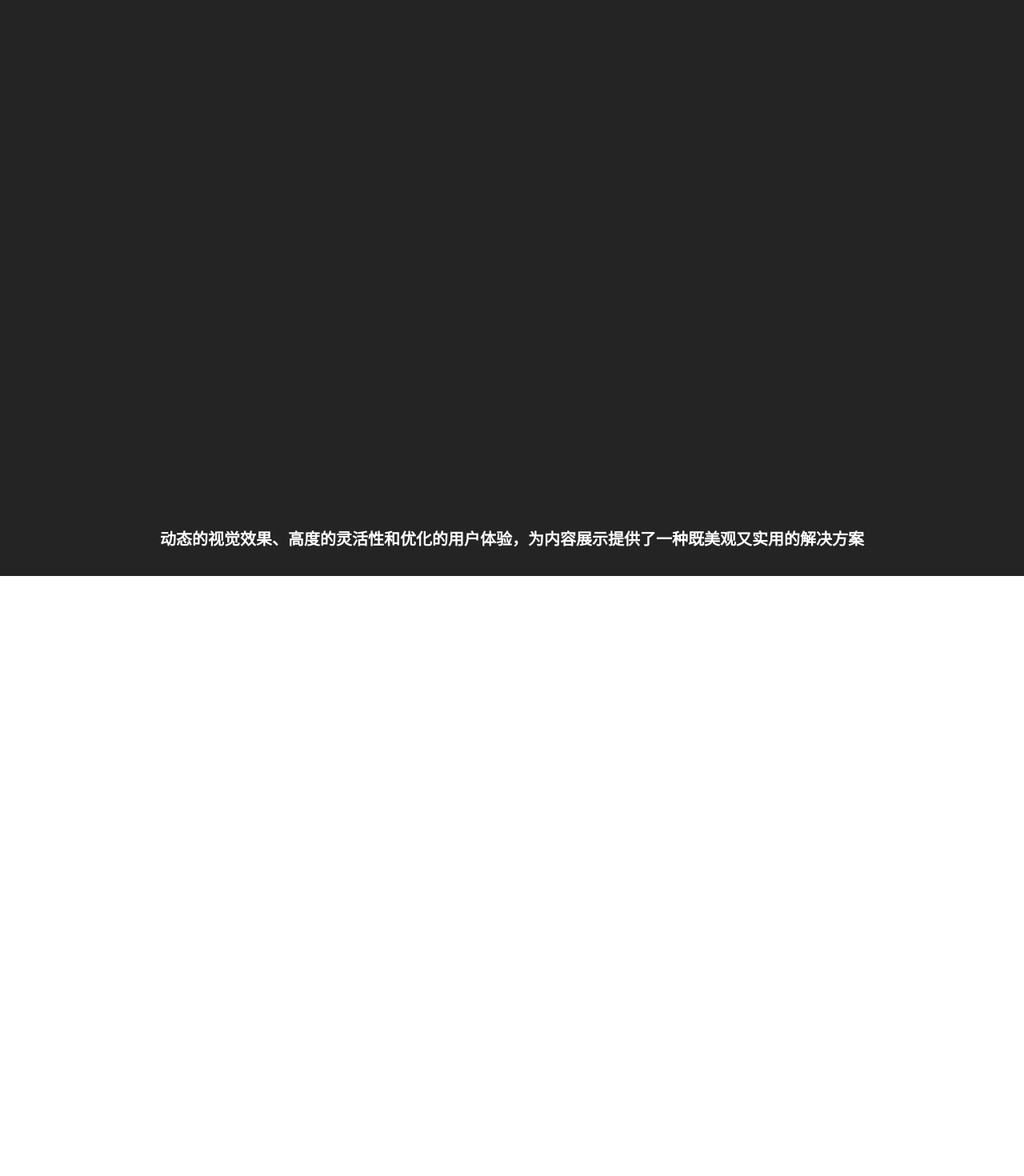
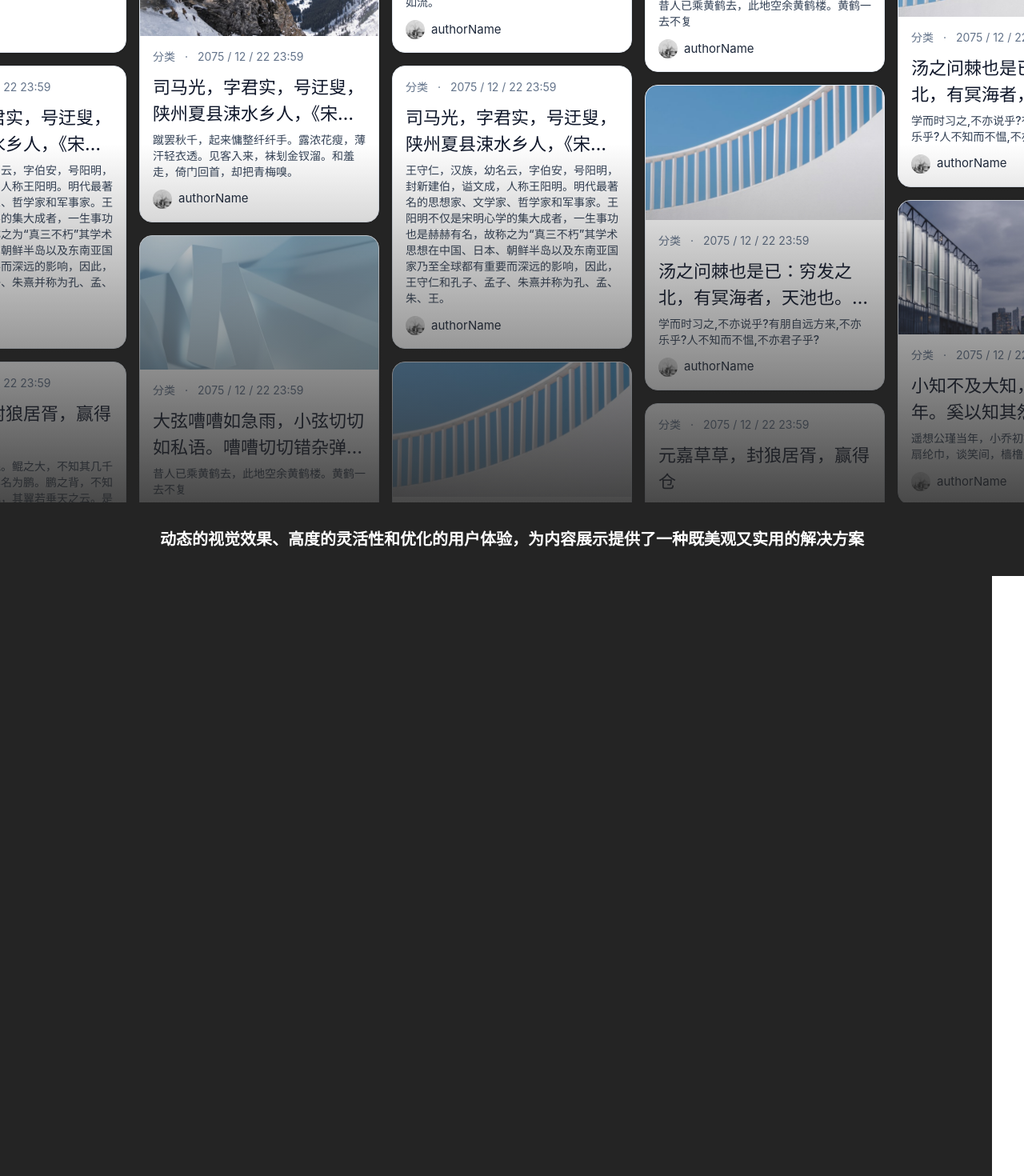
Before and after one commit to Joy-Valley/blog-official-website, a Vue app: page / in a window 1280 px wide. Shown: the part 2960-4430 px from the top of the page at 80% size. Built offline with nearby package versions, Linux system fonts and the light colour scheme.

Commit message:
修改部分样式

```diff
--- a/src/views/HomeView.vue
+++ b/src/views/HomeView.vue
@@ -91,18 +91,18 @@ onMounted(() => {
 
 
   gsap.registerEffect({
-    name: "fadeOut",
-    effect: (targets:any) => {
+    name: 'fadeOut',
+    effect: (targets: any) => {
       return gsap.from(targets, {
-        y:-20,
-        opacity:0,
-        stagger:0.3,
-        duration:2
-      });
+        y: -20,
+        opacity: 0,
+        stagger: 0.3,
+        duration: 2
+      })
     },
     //default:{stagger:0.3},
     extendTimeline: true
-  });
+  })
 
   const tl1 = gsap.timeline()
   tl1
@@ -125,7 +125,7 @@ onMounted(() => {
       duration: 2,
       text: '使用 Vue3 + Nuxt.js + Tailwind CSS + ShadcnUI 开发',
       ease: 'none'
-    },'<')
+    }, '<')
     //标题2
     .fromTo('#title2', {
       duration: '',
@@ -136,7 +136,7 @@ onMounted(() => {
       text: '博客界面',
       newClass: 'font-semibold text-indigo-600',
       ease: 'none'
-    },'-=1')
+    }, '-=1')
     //查看Demo按钮
     .from('#btn-lookDemo', {
       y: 50,
@@ -162,51 +162,51 @@ onMounted(() => {
     end: 'bottom -500',
     pin: true,
     //markers: true,
-    id: 'sc2',
+    id: 'sc2'
   })
   const tl2 = gsap.timeline({
-  scrollTrigger:{
+    scrollTrigger: {
       trigger: '#sc2',
       start: 'top 20%',
       end: 'bottom top',
-    markers:true,
-    scrub: 2,
+      markers: true,
+      scrub: 2
     }
   })
-tl2.fromTo('#pc', { y: -100,scale:1.4 }, { y: 0,scale:1,duration:3})
-  .fromTo('#pc', { x: 300 }, { x: 40,delay:0.3,duration:2})
-  .fromTo('#ip', { x: 900 }, { x: -80,duration:5,ease: "power1.inOut"}, '<')
-  .fromTo('#pe', { x: 900 }, { x: -120,duration:5,ease: "power1.inOut"},'-=0.4')
-  .from('#title-sc2',{y:20,opacity:0,stagger:0.2,duration:2})
+  tl2.fromTo('#pc', { y: -100, scale: 1.4 }, { y: 0, scale: 1, duration: 3 })
+    .fromTo('#pc', { x: 300 }, { x: 40, delay: 0.3, duration: 2 })
+    .fromTo('#ip', { x: 900 }, { x: -80, duration: 5, ease: 'power1.inOut' }, '<')
+    .fromTo('#pe', { x: 900 }, { x: -120, duration: 5, ease: 'power1.inOut' }, '-=0.4')
+    .from('#title-sc2', { y: 20, opacity: 0, stagger: 0.2, duration: 2 })
 
-  //瀑布流动画
-  ScrollTrigger.create({
-    trigger: '#sc3',
-    start: 'top',
-    end: 'bottom',
-    pin: true,
-    //markers: true,
-    id: 'sc3',
-  })
-  const tl3 = gsap.timeline({
-    scrollTrigger:{
-      trigger:'#sc3',
-      start:'top 80%',
-      end:'bottom 70%',
-      scrub:2,
-      //markers:true
-    }
-  })
-  tl3
-    .from('#card', {
-      y: -100,
-      scale: 0.8,
-      opacity: 0,
-      stagger: 0.1,
-      ease: 'power1.inOut',
-      duration: 2
-    })
-    .fadeOut('#title-pb','-=2')
+  // //瀑布流动画
+  // ScrollTrigger.create({
+  //   trigger: '#sc3',
+  //   start: 'top',
+  //   end: 'bottom',
+  //   pin: true,
+  //   //markers: true,
+  //   id: 'sc3'
+  // })
+  // const tl3 = gsap.timeline({
+  //   scrollTrigger: {
+  //     trigger: '#sc3',
+  //     start: 'top 80%',
+  //     end: 'bottom 70%',
+  //     scrub: 2
+  //     //markers:true
+  //   }
+  // })
+  // tl3
+  //   .from('#card', {
+  //     y: -100,
+  //     scale: 0.8,
+  //     opacity: 0,
+  //     stagger: 0.1,
+  //     ease: 'power1.inOut',
+  //     duration: 2
+  //   })
+  //   .fadeOut('#title-pb', '-=2')
 
 
   //SSR动画
@@ -216,27 +216,27 @@ tl2.fromTo('#pc', { y: -100,scale:1.4 }, { y: 0,scale:1,duration:3})
     end: 'bottom -200',
     pin: true,
     //markers:true,
-    id: 'sc4',
+    id: 'sc4'
   })
   const tl4 = gsap.timeline({
-    scrollTrigger:{
-      trigger:'#sc4',
-      start:'top 40%',
-      end:'bottom 60%',
-      scrub:2,
-      id:'ssr',
+    scrollTrigger: {
+      trigger: '#sc4',
+      start: 'top 40%',
+      end: 'bottom 60%',
+      scrub: 2,
+      id: 'ssr'
       //markers:true,
     }
   })
   tl4
     .fadeOut('#title-ssr')
-    .from('#img-ssr',{
+    .from('#img-ssr', {
       x: -50,
       scale: 0.5,
       opacity: 0,
       stagger: 0.3,
       ease: 'power1.inOut',
-      duration:3
+      duration: 3
     })
 
   //markDown
@@ -245,49 +245,51 @@ tl2.fromTo('#pc', { y: -100,scale:1.4 }, { y: 0,scale:1,duration:3})
     start: 'top top',
     end: 'bottom -200',
     pin: true,
+    id: 'sc5'
     //markers:true,
   })
   const tl5 = gsap.timeline({
-    scrollTrigger:{
-      trigger:'#sc5',
-      start:'top 60%',
-      end:'bottom 40%',
-      scrub:1,
+    scrollTrigger: {
+      trigger: '#sc5',
+      start: 'top 60%',
+      end: 'bottom 40%',
+      scrub: 1
       //markers:true,
     }
   })
   tl5
-    .from('#img-mkd',{
-      x:100,
-      opacity:0,
-      scale:1.2,
-      ease:"power2.out"
+    .from('#img-mkd', {
+      x: 100,
+      opacity: 0,
+      scale: 1.2,
+      ease: 'power2.out'
     })
-    .from('#title-mkd',{
-      x:50,
-      opacity:0,
-      stagger:0.2,
+    .from('#title-mkd', {
+      x: 50,
+      opacity: 0,
+      stagger: 0.2
     })
 
   //个性化配色动画
   ScrollTrigger.create({
+    id: 'sc6',
     trigger: '#sc6',
     start: 'top',
     end: 'bottom -200',
-    pin: true,
+    pin: true
     //markers:true
   })
-  gsap.to("#sc6-dark", {
-    scrollTrigger:{
-      trigger:'#sc6',
-      start:'top 40%',
-      end:'bottom 70%',
-      scrub:1,
+  gsap.to('#sc6-dark', {
+    scrollTrigger: {
+      trigger: '#sc6',
+      start: 'top 40%',
+      end: 'bottom 70%',
+      scrub: 1
       //markers:true,
     },
-    clipPath: "ellipse(100% 120% at 50% 0%)",
+    clipPath: 'ellipse(100% 120% at 50% 0%)',
     duration: 1, // 你可以根据需要调整动画的持续时间
-    ease: "power1.inOut"
+    ease: 'power1.inOut'
   })
 
   //所用技术动画
@@ -296,19 +298,19 @@ tl2.fromTo('#pc', { y: -100,scale:1.4 }, { y: 0,scale:1,duration:3})
     start: 'top -50',
     end: 'bottom -200',
     //markers:true,
-    pin:true
+    pin: true
   })
   const tl9 = gsap.timeline({
-    scrollTrigger:{
-      trigger:'#sc9',
-      start:'top 70%',
-      end:'bottom 30%',
-      scrub:2,
+    scrollTrigger: {
+      trigger: '#sc9',
+      start: 'top 70%',
+      end: 'bottom 30%',
+      scrub: 2
       //markers:true,
     }
   })
-  tl9.fromTo('#img-logo', { scale: 0.7,y:100 }, { scale: 1,y:0,duration:2,ease: "power1.in"})
-    .from('#title-js',{scale:0.7, opacity:0,duration:1,ease: 'power3.Out'},'-=1')
+  tl9.fromTo('#img-logo', { scale: 0.7, y: 100 }, { scale: 1, y: 0, duration: 2, ease: 'power1.in' })
+    .from('#title-js', { scale: 0.7, opacity: 0, duration: 1, ease: 'power3.Out' }, '-=1')
 
   //结尾
   ScrollTrigger.create({
@@ -316,18 +318,18 @@ tl2.fromTo('#pc', { y: -100,scale:1.4 }, { y: 0,scale:1,duration:3})
     start: 'top top',
     end: 'bottom -100',
     //markers:true,
-    pin:true
+    pin: true
   })
-  gsap.from('#title-sj',{
-    scrollTrigger:{
-      trigger:'#sc10',
-      start:'top 70%',
-      end:'bottom 50%',
-      scrub:2,
+  gsap.from('#title-sj', {
+    scrollTrigger: {
+      trigger: '#sc10',
+      start: 'top 70%',
+      end: 'bottom 50%',
+      scrub: 2
     },
-    y:-20,
-    opacity:0,
-    stagger:0.3
+    y: -20,
+    opacity: 0,
+    stagger: 0.3
   })
 })
 
@@ -354,7 +356,8 @@ tl2.fromTo('#pc', { y: -100,scale:1.4 }, { y: 0,scale:1,duration:3})
     <!--响应式-->
     <div id="sc2" class="min-h-[900px] py-8">
       <div class="flex flex-col items-center gap-3 py-8">
-        <div id="title-sc2" class="text-5xl leading-normal font-bold text-transparent bg-clip-text bg-gradient-to-r from-cyan-500 to-blue-500">
+        <div id="title-sc2"
+             class="text-5xl leading-normal font-bold text-transparent bg-clip-text bg-gradient-to-r from-sky-500 to-indigo-500">
           响应式设计
         </div>
         <div id="title-sc2" class="text-2xl font-semibold">一站适配，无缝体验</div>
@@ -379,8 +382,17 @@ tl2.fromTo('#pc', { y: -100,scale:1.4 }, { y: 0,scale:1,duration:3})
           <div id="title-pb" class="text-2xl font-semibold text-gray-100">创意无限，内容流动</div>
         </div>
         <div class="absolute left-1/2 -translate-x-1/2 flex w-fit gap-4">
-          <div v-for="index in 7" :key="index" class="flex flex-col gap-4 w-[300px] odd:mt-6">
-            <ArticleCard v-for="j in 4" :key="j" :article="articleList[Math.floor(Math.random() * 10)]" />
+          <div v-for="index in 3" :key="index" class="flex flex-col gap-4 w-[300px] odd:mt-6">
+            <ArticleCard v-for="j in 4" :key="j" class="article-card" :article="articleList[Math.floor(Math.random() * 10)]" />
+          </div>
+          <div class="flex flex-col gap-4 w-[300px] odd:mt-6">
+            <ArticleCard class="article-card" id="main-card" :article="articleList[Math.floor(Math.random() * 10)]" />
+            <ArticleCard class="article-card" :article="articleList[Math.floor(Math.random() * 10)]" />
+            <ArticleCard class="article-card" :article="articleList[Math.floor(Math.random() * 10)]" />
+            <ArticleCard class="article-card" :article="articleList[Math.floor(Math.random() * 10)]" />
+          </div>
+          <div v-for="index in 3" :key="index" class="flex flex-col gap-4 w-[300px] odd:mt-6">
+            <ArticleCard v-for="j in 4" :key="j" class="article-card" :article="articleList[Math.floor(Math.random() * 10)]" />
           </div>
         </div>
         <div
@@ -395,7 +407,8 @@ tl2.fromTo('#pc', { y: -100,scale:1.4 }, { y: 0,scale:1,duration:3})
     <!--SSR-->
     <div id="sc4" class="bg-[#242424] min-h-[900px] py-8 flex flex-col gap-40">
       <div class="flex flex-col items-center gap-3 py-8">
-        <div id="title-ssr" class="text-5xl leading-normal font-bold text-transparent bg-clip-text bg-gradient-to-r from-cyan-500 to-blue-500">
+        <div id="title-ssr"
+             class="text-5xl leading-normal font-bold text-transparent bg-clip-text bg-gradient-to-r from-cyan-500 to-blue-500">
           SSR服务器渲染
         </div>
         <div id="title-ssr" class="text-white text-2xl font-semibold">即时渲染，SEO先行</div>
@@ -442,9 +455,10 @@ tl2.fromTo('#pc', { y: -100,scale:1.4 }, { y: 0,scale:1,duration:3})
       </div>
     </div>
     <!--MarkDown-->
-    <div id="sc5" class="bg-[#242424] h-[900px] py-8 flex justify-center gap-14">
+    <div id="sc5" class="bg-[#242424] h-[1000px] py-8 flex justify-center gap-14">
       <div class="flex flex-col justify-center gap-3 py-8 w-[365px] h-full">
-        <div id="title-mkd" class="text-5xl leading-normal font-bold text-transparent bg-clip-text bg-gradient-to-r from-cyan-500 to-blue-500">
+        <div id="title-mkd"
+             class="text-5xl leading-normal font-bold text-transparent bg-clip-text bg-gradient-to-r from-cyan-500 to-blue-500">
           MarkDown文章
         </div>
         <div id="title-mkd" class="text-white text-2xl font-semibold">简洁之美，效率之选</div>
@@ -458,11 +472,12 @@ tl2.fromTo('#pc', { y: -100,scale:1.4 }, { y: 0,scale:1,duration:3})
       </div>
     </div>
     <!--个性化配色-->
-    <div id="sc6" class="relative min-h-[900px]">
+    <div id="sc6" class="relative min-h-[1100px]">
       <!--白-->
       <div id="sc6-white" class="absolute h-full w-full bg-gradient-to-b from-[#FFFFFF] to-[#EBEBEB] py-8">
         <div class="flex flex-col items-center gap-3 py-8">
-          <div class="text-5xl leading-normal font-bold text-transparent bg-clip-text bg-gradient-to-r from-cyan-500 to-blue-500">
+          <div
+            class="text-5xl leading-normal font-bold text-transparent bg-clip-text bg-gradient-to-r from-cyan-500 to-blue-500">
             个性化配色
           </div>
         </div>
@@ -474,7 +489,8 @@ tl2.fromTo('#pc', { y: -100,scale:1.4 }, { y: 0,scale:1,duration:3})
       <!--黑-->
       <div id="sc6-dark" class="absolute h-full w-full bg-[#242424] py-8">
         <div class="flex flex-col items-center gap-3 py-8">
-          <div class="text-5xl leading-normal font-bold text-transparent bg-clip-text bg-gradient-to-r from-cyan-500 to-blue-500">
+          <div
+            class="text-5xl leading-normal font-bold text-transparent bg-clip-text bg-gradient-to-r from-cyan-500 to-blue-500">
             个性化配色
           </div>
         </div>
@@ -546,11 +562,15 @@ tl2.fromTo('#pc', { y: -100,scale:1.4 }, { y: 0,scale:1,duration:3})
     <!--设计-->
     <div id="sc10" class="bg-white min-h-[1080px] py-8">
       <div class="flex flex-col items-center gap-3 py-8">
-        <div id="title-sj" class="text-5xl leading-normal font-bold text-transparent bg-clip-text bg-gradient-to-r from-cyan-500 to-blue-500">
+        <div id="title-sj"
+             class="text-5xl leading-normal font-bold text-transparent bg-clip-text bg-gradient-to-r from-cyan-500 to-blue-500">
           设计至代码，无缝对接
         </div>
-        <div id="title-sj" class="text-lg font-medium">让我们的设计不仅仅是纸上谈兵，而是真实地呈现在每一个用户的屏幕上。</div>
-        <div id="title-sj" class="text-lg font-medium">MasterGO自动布局 + Tailwind CSS设计系统，打造统一风格的前端页面。</div>
+        <div id="title-sj" class="text-lg font-medium">
+          让我们的设计不仅仅是纸上谈兵，而是真实地呈现在每一个用户的屏幕上。
+        </div>
+        <div id="title-sj" class="text-lg font-medium">MasterGO自动布局 + Tailwind CSS设计系统，打造统一风格的前端页面。
+        </div>
       </div>
       <div class="flex items-end justify-center">
         <iframe allowfullscreen height="750"
@@ -597,7 +617,15 @@ tl2.fromTo('#pc', { y: -100,scale:1.4 }, { y: 0,scale:1,duration:3})
   background-image: url('@/assets/image/markdown.png');
 }
 
-#sc6-dark{
+#sc6-dark {
   clip-path: ellipse(60% 0% at 50% 0%);
 }
+
+.pin-spacer-sc4 {
+  background: #242424;
+}
+
+.pin-spacer-sc5 {
+  background: #242424;
+}
 </style>
```
Lines whose indentation alone changed are shown as unchanged.
